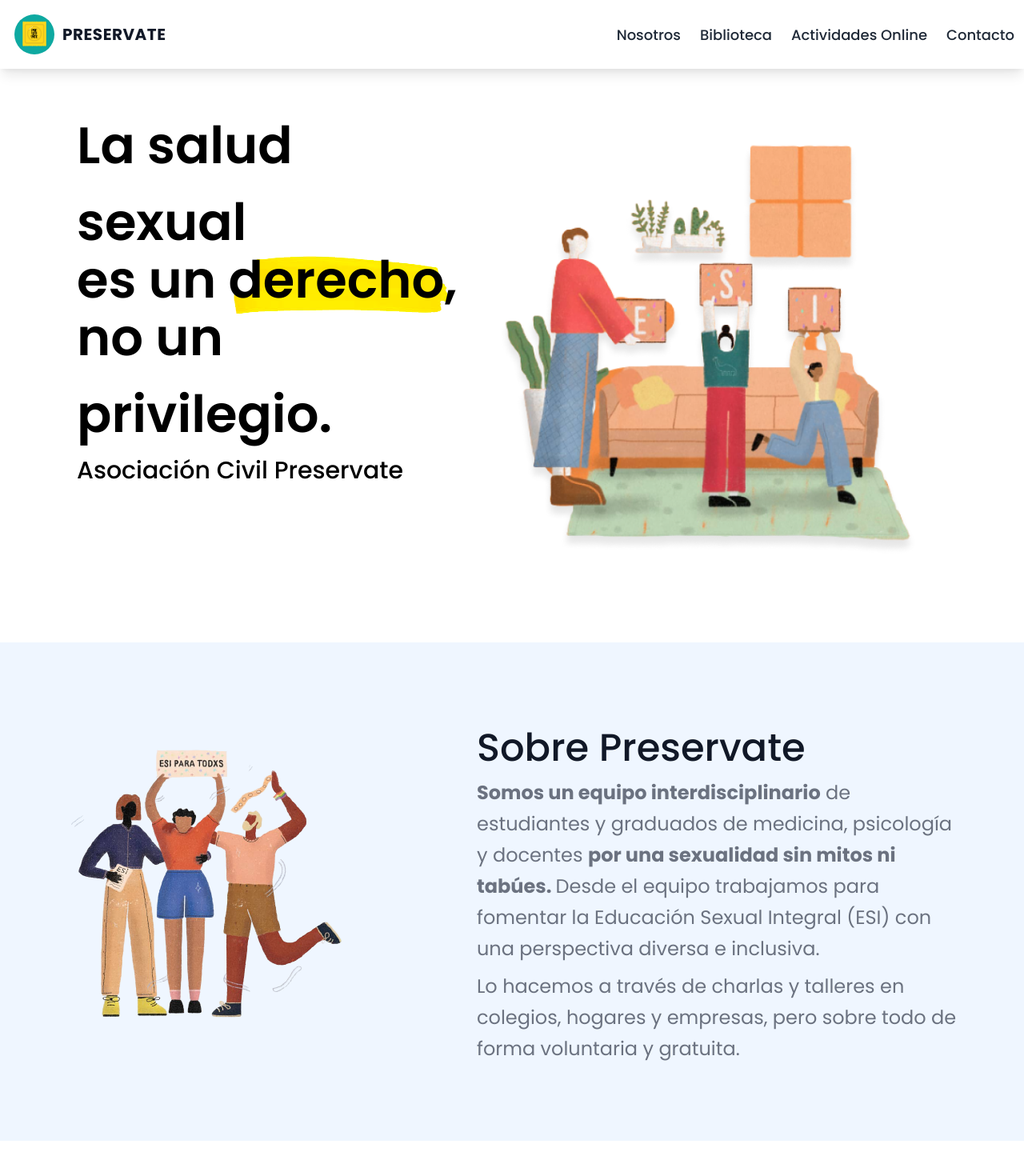
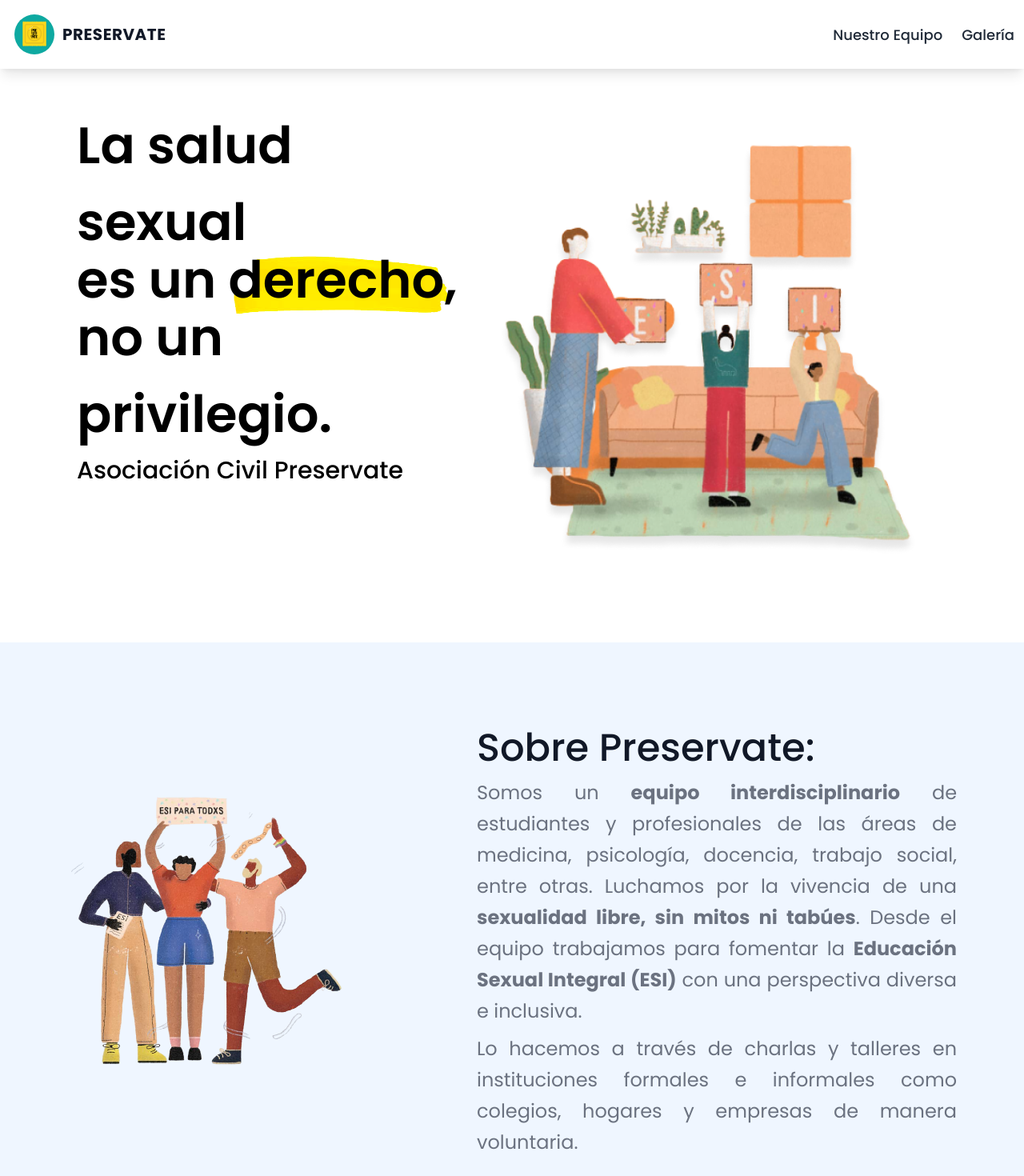
Before and after one commit to giancarlobrusca/preservate-website, a Next.js app: page / in a window 1280 px wide. Shown: the top 1470 px of the page at 80% size. Built offline with nearby package versions, Linux system fonts and the light colour scheme.

Commit message:
gallery test

```diff
--- a/src/components/About/index.tsx
+++ b/src/components/About/index.tsx
@@ -1,24 +1,25 @@
 export const About = () => {
   return (
-    <div className="container flex flex-col items-center justify-center p-10 mx-auto md:py-24 md:flex-row bg-blue-50 mb-24">
-      <div className="w-5/6 mb-10 lg:max-w-lg lg:w-full md:mb-0">
+    <div className="flex flex-col items-center justify-center p-10 mx-auto md:py-24 md:flex-row bg-blue-50 mb-24">
+      <div className="w-450 mb-10 lg:max-w-lg lg:w-full md:mb-0">
         <img src="/img/todes.png" alt="personas" />
       </div>
-      <div className="flex flex-col items-center text-center md:w-1/2 md:p-0 md:items-start md:text-left">
-        <h1 className="text-2xl font-medium text-gray-900 lg:text-5xl title-font">
-          Sobre Preservate
+      <div className="flex flex-col items-center md:w-1/2 md:p-0 md:items-start md:text-left">
+        <h1 className="text-2xl items-center font-medium text-gray-900 lg:text-5xl title-font">
+          Sobre Preservate:
         </h1>
-        <p className="mb-2 font-normal leading-relaxed text-gray-500 text-md lg:text-2xl">
-          <b>Somos un equipo interdisciplinario</b> de estudiantes y graduados
-          de medicina, psicología y docentes{' '}
-          <b>por una sexualidad sin mitos ni tabúes. </b> Desde el equipo
-          trabajamos para fomentar la Educación Sexual Integral (ESI) con una
-          perspectiva diversa e inclusiva.
+        <p className="mb-2 text-justify font-normal leading-relaxed text-gray-500 text-md lg:text-2xl">
+          Somos un <b>equipo interdisciplinario</b> de estudiantes y
+          profesionales de las áreas de medicina, psicología, docencia, trabajo
+          social, entre otras. Luchamos por la vivencia de una{' '}
+          <b>sexualidad libre, sin mitos ni tabúes</b>. Desde el equipo
+          trabajamos para fomentar la <b>Educación Sexual Integral (ESI)</b> con
+          una perspectiva diversa e inclusiva.
         </p>
-        <p className="font-light leading-relaxed text-gray-500 text-md lg:text-2xl">
+        <p className="font-light text-justify leading-relaxed text-gray-500 text-md lg:text-2xl">
           <b>
-            Lo hacemos a través de charlas y talleres en colegios, hogares y
-            empresas, pero sobre todo de forma voluntaria y gratuita.
+            Lo hacemos a través de charlas y talleres en instituciones formales
+            e informales como colegios, hogares y empresas de manera voluntaria.
           </b>
         </p>
       </div>
--- a/src/components/Navbar/index.tsx
+++ b/src/components/Navbar/index.tsx
@@ -52,22 +52,13 @@ export const Navbar = () => {
           <div className="flex flex-col items-start w-full lg:inline-flex lg:flex-row lg:ml-auto lg:w-auto lg:items-center lg:h-auto">
             <Link href="/nosotros">
               <a className="items-center justify-center w-full px-3 py-2 text-lg font-medium text-gray-800 rounded lg:inline-flex lg:w-auto hover:text-yellow-300 ">
-                Nosotros
+                Nuestro Equipo
               </a>
             </Link>
-            <Link href="/">
+
+            <Link href="/galleries">
               <a className="items-center justify-center w-full px-3 py-2 text-lg font-medium text-gray-800 rounded lg:inline-flex lg:w-auto hover:text-yellow-300">
-                Biblioteca
-              </a>
-            </Link>
-            <Link href="/">
-              <a className="items-center justify-center w-full px-3 py-2 text-lg font-medium text-gray-800 rounded lg:inline-flex lg:w-auto hover:text-yellow-300">
-                Actividades Online
-              </a>
-            </Link>
-            <Link href="/">
-              <a className="items-center justify-center w-full px-3 py-2 text-lg font-medium text-gray-800 rounded lg:inline-flex lg:w-auto hover:text-yellow-300">
-                Contacto
+                Galería
               </a>
             </Link>
           </div>
--- a/src/components/PersonaCard/index.js
+++ b/src/components/PersonaCard/index.js
@@ -17,7 +17,7 @@ export const PersonaCard = ({ persona }) => {
           <h3 className="leading-none tracking-tighter">{persona.age} Años</h3>
         </div>
       </div>
-      <div className="text-left text-sm w-full h-full items-center justify-center my-4 whitespace-pre-line">
+      <div className="text-center text-sm w-full h-full items-center justify-center my-4 whitespace-pre-line">
         {persona.bio.map((block) => {
           return <p key={block.children[0].text}>{block.children[0].text}</p>;
         })}
--- a/src/lib/api.js
+++ b/src/lib/api.js
@@ -1,6 +1,23 @@
-import client from './sanity'
-import {personQuery} from './queries'
+import client from './sanity';
+import {
+  exampleGalleryQuery,
+  galleriesQuery,
+  personQuery,
+  principalsQuery,
+} from './queries';
 
 export async function getPersons() {
-    return await client.fetch(personQuery)
+  return await client.fetch(personQuery);
 }
+
+export async function getPrincipals() {
+  return await client.fetch(principalsQuery);
+}
+
+export async function getGalleries() {
+  return await client.fetch(galleriesQuery);
+}
+
+export async function getExampleGallery() {
+  return await client.fetch(exampleGalleryQuery);
+}
--- a/src/lib/queries.js
+++ b/src/lib/queries.js
@@ -1,11 +1,35 @@
 import { groq } from 'next-sanity';
 
 export const personQuery = groq`
-    *[_type == "person"]{
+    *[_type == "person" && !principal]{
         title,
         age,
         rol,
-        "imageUrl": photo.asset->url,
         bio,
+        "imageUrl": photo.asset->url
     }
 `;
+
+export const principalsQuery = groq`
+    *[_type == "person" && principal]{
+        title,
+        age,
+        rol,
+        bio,
+        "imageUrl": photo.asset->url
+    }
+`;
+
+export const galleriesQuery = groq`
+    *[_type == "galleries"]{
+      _id,
+      title,
+      "photos": photos.images[].asset->url
+    }
+`;
+
+export const exampleGalleryQuery = groq`
+    *[_type == "galleries" && title == "Ejemplo de Galería"]{
+      "photos": photos.images[].asset->url
+    }
+`;
--- /dev/null
+++ b/src/pages/galleries/galleries.module.css
@@ -0,0 +1,29 @@
+.title {
+  font-size: 2rem;
+  margin: 100px;
+}
+
+.gallery {
+  column-count: 4;
+  column-gap: 10px;
+}
+
+.galleryPhoto {
+  margin: 0;
+  display: grid;
+  grid-template-rows: 1fr;
+  margin-bottom: 10px;
+  break-inside: avoid;
+}
+
+@media (max-width: 800px) {
+  .gallery {
+    column-count: 3;
+  }
+}
+
+@media (max-width: 400px) {
+  .gallery {
+    column-count: 1;
+  }
+}
--- /dev/null
+++ b/src/pages/galleries/index.js
@@ -0,0 +1,46 @@
+import { AppHead, Navbar } from '../../components';
+import { getExampleGallery, getGalleries } from '../../lib/api';
+import styles from './galleries.module.css';
+
+const staticPhotos = [
+  'https://assets.codepen.io/12005/windmill.jpg',
+  'https://assets.codepen.io/12005/suspension-bridge.jpg',
+  'https://assets.codepen.io/12005/sunset.jpg',
+  'https://assets.codepen.io/12005/snowy.jpg',
+  'https://assets.codepen.io/12005/bristol-balloons1.jpg',
+  'https://assets.codepen.io/12005/dog-balloon.jpg',
+  'https://assets.codepen.io/12005/abq-balloons.jpg',
+  'https://assets.codepen.io/12005/disney-balloon.jpg',
+  'https://assets.codepen.io/12005/bristol-harbor.jpg',
+  'https://assets.codepen.io/12005/bristol-balloons2.jpg',
+  'https://assets.codepen.io/12005/toronto.jpg',
+];
+
+export default function Galleries({ gallery }) {
+  const photos = [...staticPhotos, ...gallery[0].photos];
+  return (
+    <>
+      <AppHead />
+      <Navbar />
+      <h1 className={styles.title}>La Galería de Preservate</h1>
+      <div className={styles.gallery}>
+        {photos.map((photo, index) => (
+          <img className={styles.galleryPhoto} key={index} src={photo} />
+        ))}
+      </div>
+    </>
+  );
+}
+
+function GalleryPhoto({ url, alt }) {
+  return <img className={styles.galleryPhoto} src={url} alt={alt} />;
+}
+
+export const getStaticProps = async () => {
+  const exampleGallery = await getExampleGallery();
+  // const galleries = await getGalleries();
+
+  return {
+    props: { gallery: exampleGallery },
+  };
+};
--- a/src/pages/nosotros/index.js
+++ b/src/pages/nosotros/index.js
@@ -1,8 +1,7 @@
 import { AppHead, Navbar, PersonaCard } from '../../components';
-import { getPersons } from '../../lib/api';
+import { getPersons, getPrincipals } from '../../lib/api';
 
-export default function QuienesSomos({ persons }) {
-  console.log(persons);
+export default function QuienesSomos({ principals, persons }) {
   return (
     <div className="flex flex-col items-center">
       <AppHead />
@@ -11,6 +10,14 @@ export default function QuienesSomos({ persons }) {
         <h1 className="text-6xl mt-2 leading-snug tracking-tight py-20 text-center">
           Conocé a nuestro equipo
         </h1>
+        <div className="grid grid-cols-1 gap-8 px-6 py-5 text-gray-700 md:grid-cols-2 lg:grid-cols-3 place-content-stretch">
+          {principals.map((person) => (
+            <PersonaCard key={person.title} persona={person} />
+          ))}
+        </div>
+        <h2 className="text-6xl mt-2 leading-snug tracking-tight py-20 text-center">
+          Y a quienes colaboran con nosotros
+        </h2>
         <div className="grid grid-cols-1 gap-8 px-6 py-5 text-gray-700 md:grid-cols-2 lg:grid-cols-3 place-content-stretch">
           {persons.map((person) => (
             <PersonaCard key={person.title} persona={person} />
@@ -22,10 +29,11 @@ export default function QuienesSomos({ persons }) {
   );
 }
 
-export const getStaticProps = async (preview = false) => {
-  const persons = await getPersons(preview);
+export const getStaticProps = async () => {
+  const persons = await getPersons();
+  const principals = await getPrincipals();
 
   return {
-    props: { persons },
+    props: { persons, principals },
   };
 };
```
